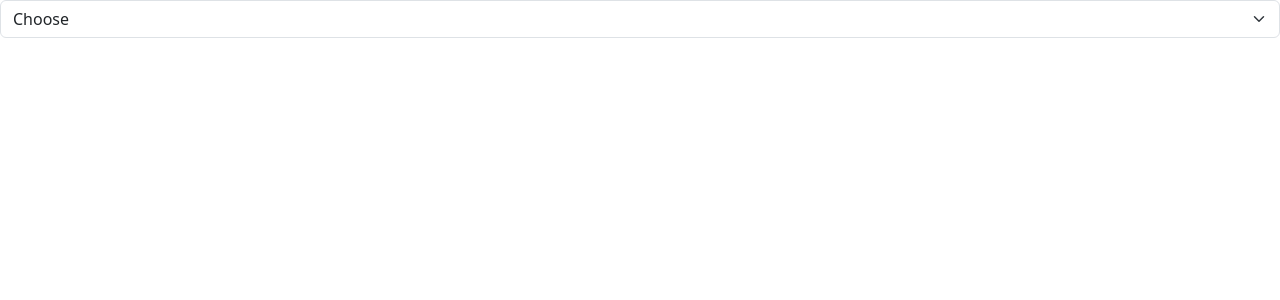
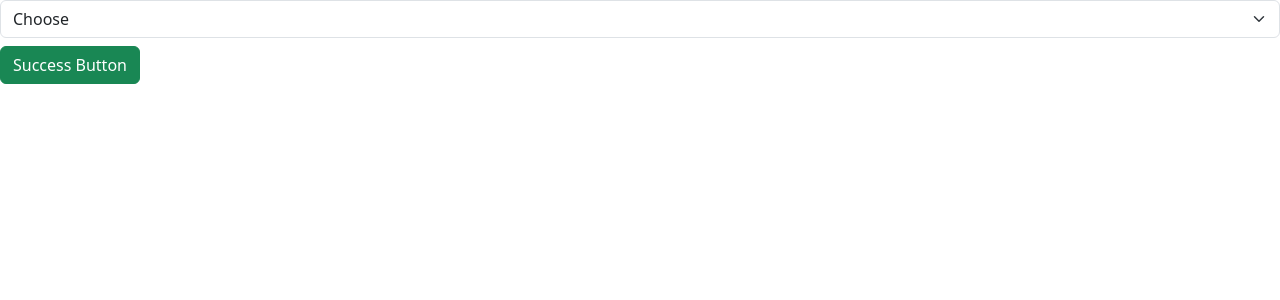
Before and after one commit to Health-Care-System/fe-react-doctor, a React (Vite) app: page / in a window 1280 px wide. Shown: the top 300 px of the page. Built offline with nearby package versions, Linux system fonts and the light colour scheme.

Commit message:
add: Button ui components

```diff
--- a/src/App.jsx
+++ b/src/App.jsx
@@ -1,3 +1,4 @@
+import { Button } from "./components/ui/Button"
 import { Select } from "./components/ui/Form/Select"
 
 function App() {
@@ -11,6 +12,8 @@ function App() {
       <Select
         options={options}
       />
+
+      <Button className="btn-success my-2" onClick={() => {}} id="button" >Success Button</Button>
     </>
   )
 }
--- a/src/components/ui/Button/index.jsx
+++ b/src/components/ui/Button/index.jsx
@@ -1,5 +1,15 @@
-export const index = () => {
+// Note:
+// 1. Cukup panggil komponen ini dengan dengan cara <Button className="" id="" type="" onClick={() => {}} > Children </Button>
+
+export const Button = ({ type, className, id, onClick, children }) => {
   return (
-    <div>index</div>
-  )
-}
+    <button
+      type={type ? type : "button"}
+      className={`btn ${className}`}
+      id={id}
+      onClick={onClick}
+    >
+      {children}
+    </button>
+  );
+};
```
